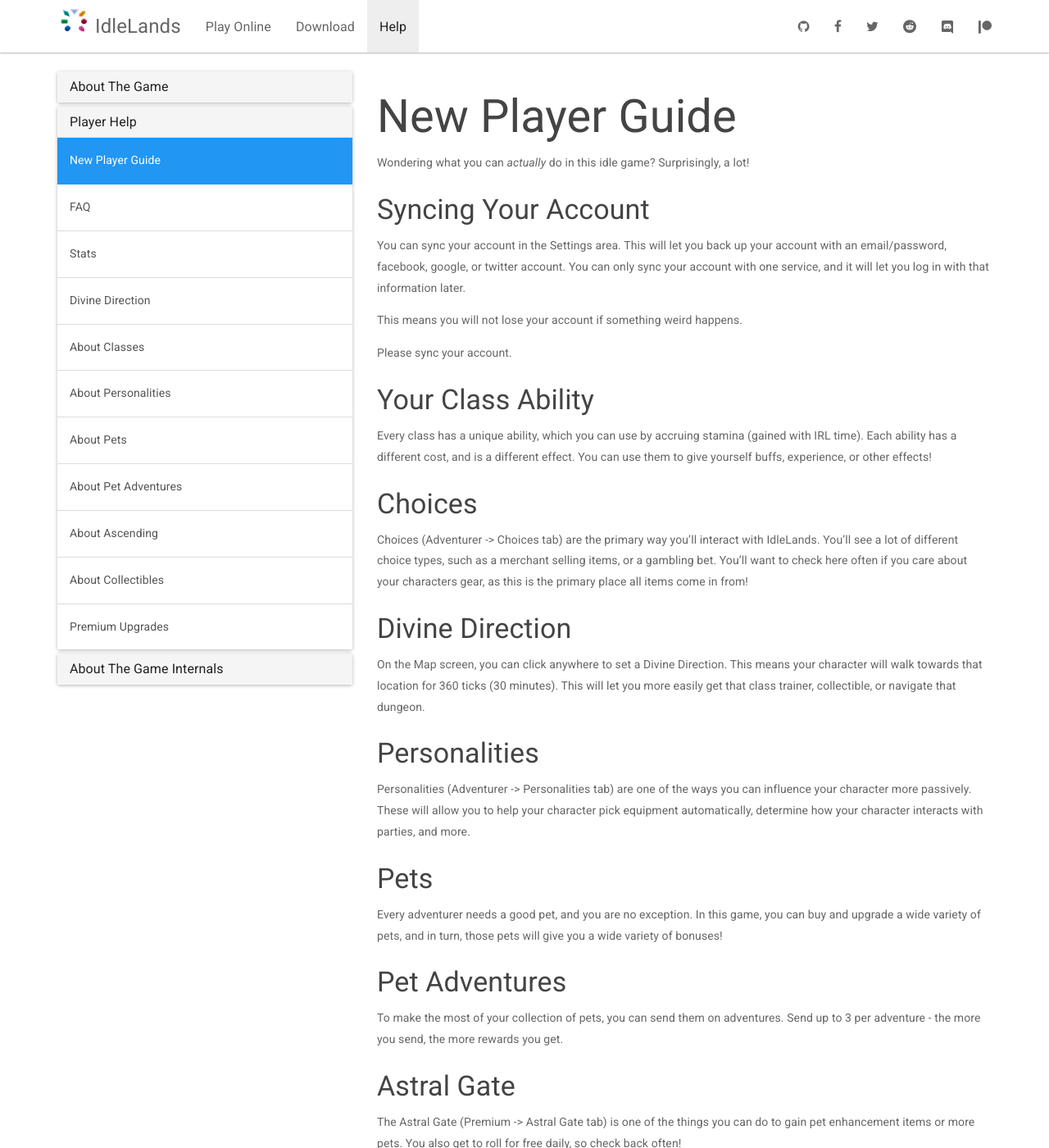
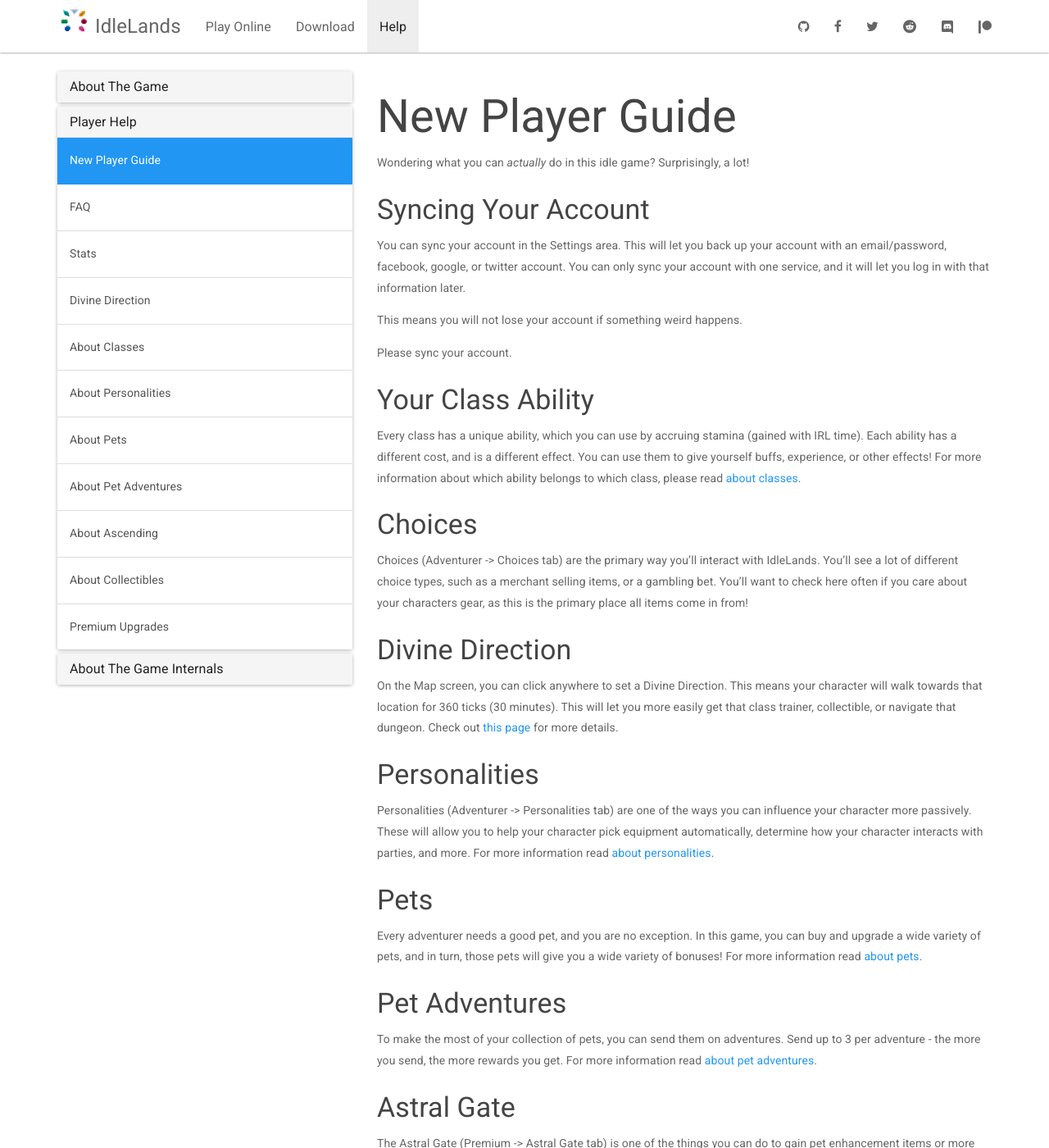
Before and after one commit to IdleLands/idlelands.github.io, a Jekyll site: the page built from _docs/help/new-player.md, in a window 1280 px wide and 1400 px high. Shown: the whole window at 82% size. Built offline with Jekyll 4.4.1, drawn with Linux system fonts in a browser that asks for light colours; nearby versions of some CDN libraries.

Commit message:
Added links to other pages from new player guide.

```diff
--- a/_docs/help/new-player.md
+++ b/_docs/help/new-player.md
@@ -16,7 +16,7 @@ Please sync your account.
 
 ### Your Class Ability
 
-Every class has a unique ability, which you can use by accruing stamina (gained with IRL time). Each ability has a different cost, and is a different effect. You can use them to give yourself buffs, experience, or other effects!
+Every class has a unique ability, which you can use by accruing stamina (gained with IRL time). Each ability has a different cost, and is a different effect. You can use them to give yourself buffs, experience, or other effects! For more information about which ability belongs to which class, please read [about classes](https://idle.land/docs/about-classes/).
 
 ### Choices
 
@@ -24,19 +24,19 @@ Choices (Adventurer -> Choices tab) are the primary way you'll interact with Idl
 
 ### Divine Direction
 
-On the Map screen, you can click anywhere to set a Divine Direction. This means your character will walk towards that location for 360 ticks (30 minutes). This will let you more easily get that class trainer, collectible, or navigate that dungeon.
+On the Map screen, you can click anywhere to set a Divine Direction. This means your character will walk towards that location for 360 ticks (30 minutes). This will let you more easily get that class trainer, collectible, or navigate that dungeon. Check out [this page](https://idle.land/docs/divine-direction/) for more details.
 
 ### Personalities
 
-Personalities (Adventurer -> Personalities tab) are one of the ways you can influence your character more passively. These will allow you to help your character pick equipment automatically, determine how your character interacts with parties, and more.
+Personalities (Adventurer -> Personalities tab) are one of the ways you can influence your character more passively. These will allow you to help your character pick equipment automatically, determine how your character interacts with parties, and more. For more information read [about personalities](https://idle.land/docs/about-personalities/).
 
 ### Pets
 
-Every adventurer needs a good pet, and you are no exception. In this game, you can buy and upgrade a wide variety of pets, and in turn, those pets will give you a wide variety of bonuses!
+Every adventurer needs a good pet, and you are no exception. In this game, you can buy and upgrade a wide variety of pets, and in turn, those pets will give you a wide variety of bonuses! For more information read [about pets](https://idle.land/docs/about-pets/).
 
 ### Pet Adventures
 
-To make the most of your collection of pets, you can send them on adventures. Send up to 3 per adventure - the more you send, the more rewards you get.
+To make the most of your collection of pets, you can send them on adventures. Send up to 3 per adventure - the more you send, the more rewards you get. For more information read [about pet adventures](https://idle.land/docs/about-pet-adventures/).
 
 ### Astral Gate
 
```
